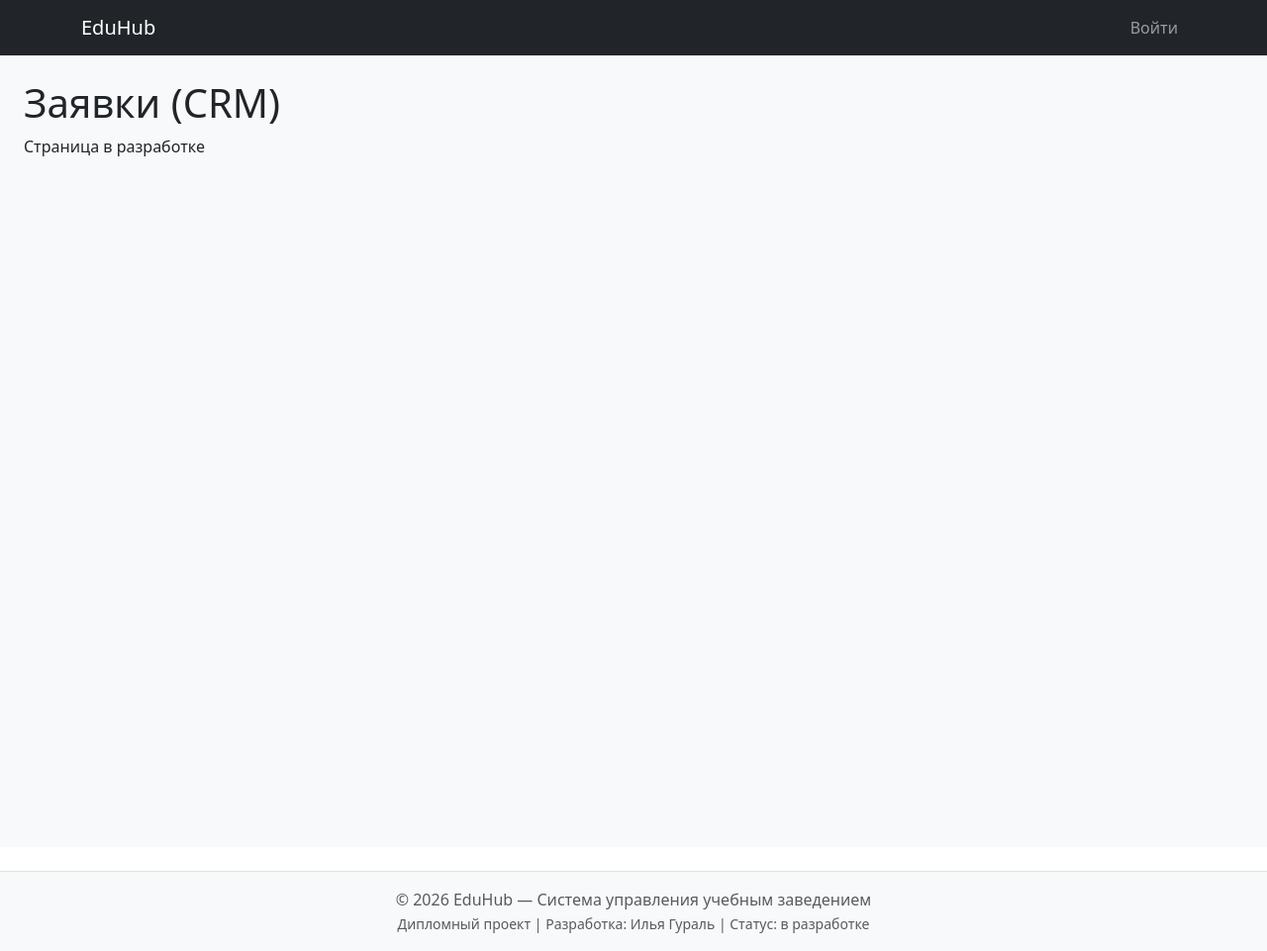
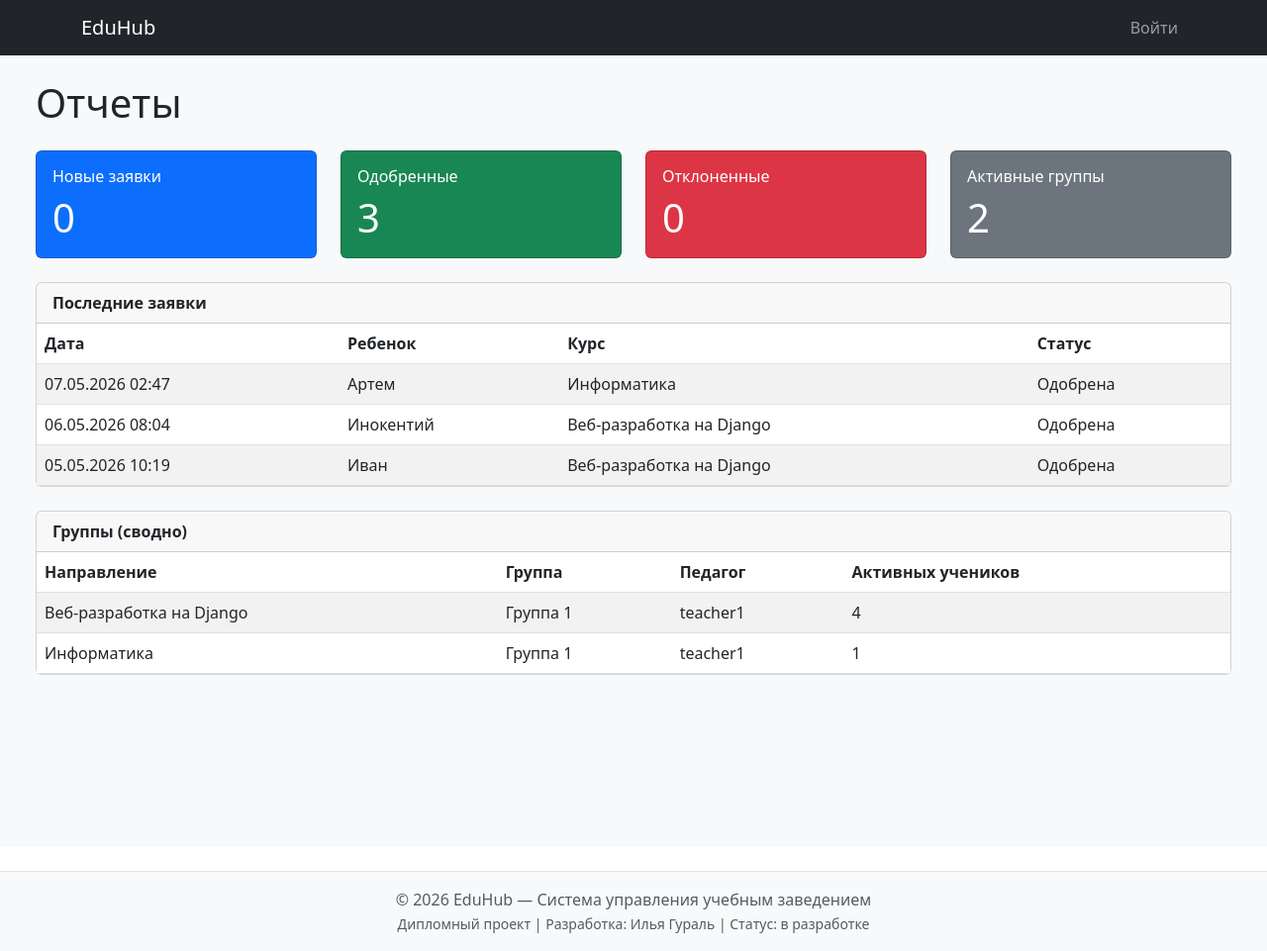
Before and after one commit to ilaygural/edu_hub_diploma, a Django app: page /manager/reports/ in a window 1280 px wide. Shown: the whole page at 99% size. Run offline with Django 5.2, Linux system fonts and the light colour scheme; data comes from the database, SQL or seed files in the repository; both versions use the stored data as it was after the commit.

Commit message:
feat: add reports manager

```diff
--- a/core/views.py
+++ b/core/views.py
@@ -645,4 +645,28 @@ def manager_payments(request):
 
 
 def manager_reports(request):
-    return render(request, 'core/manager/reports.html')
+    new_count = Application.objects.filter(status='new').count()
+    approved_count = Application.objects.filter(status='approved').count()
+    rejected_count = Application.objects.filter(status='rejected').count()
+    active_groups_count = Group.objects.filter(status=Group.Status.ACTIVE).count()
+
+    recent_applications = (
+        Application.objects
+        .select_related('course')
+        .order_by('-created_at')[:10]
+    )
+
+    groups_stats = (
+        Group.objects
+        .select_related('course', 'teacher__user')
+        .order_by('course__title', 'name')[:15]
+    )
+
+    return render(request, 'core/manager/reports.html', {
+        'new_count': new_count,
+        'approved_count': approved_count,
+        'rejected_count': rejected_count,
+        'active_groups_count': active_groups_count,
+        'recent_applications': recent_applications,
+        'groups_stats': groups_stats,
+    })
--- a/templates/core/manager/reports.html
+++ b/templates/core/manager/reports.html
@@ -1,6 +1,108 @@
 {% extends 'base.html' %}
 
 {% block content %}
-    <h1>Заявки (CRM)</h1>
-    <p>Страница в разработке</p>
+    <div class="container-fluid">
+        <h1 class="mb-4">Отчеты</h1>
+
+        <div class="row mb-4">
+            <div class="col-md-3">
+                <div class="card text-white bg-primary">
+                    <div class="card-body">
+                        <h6 class="card-title">Новые заявки</h6>
+                        <p class="display-6 mb-0">{{ new_count }}</p>
+                    </div>
+                </div>
+            </div>
+            <div class="col-md-3">
+                <div class="card text-white bg-success">
+                    <div class="card-body">
+                        <h6 class="card-title">Одобренные</h6>
+                        <p class="display-6 mb-0">{{ approved_count }}</p>
+                    </div>
+                </div>
+            </div>
+            <div class="col-md-3">
+                <div class="card text-white bg-danger">
+                    <div class="card-body">
+                        <h6 class="card-title">Отклоненные</h6>
+                        <p class="display-6 mb-0">{{ rejected_count }}</p>
+                    </div>
+                </div>
+            </div>
+            <div class="col-md-3">
+                <div class="card text-white bg-secondary">
+                    <div class="card-body">
+                        <h6 class="card-title">Активные группы</h6>
+                        <p class="display-6 mb-0">{{ active_groups_count }}</p>
+                    </div>
+                </div>
+            </div>
+        </div>
+
+        <div class="card mb-4">
+            <div class="card-header"><strong>Последние заявки</strong></div>
+            <div class="card-body p-0">
+                <table class="table table-striped mb-0">
+                    <thead>
+                    <tr>
+                        <th>Дата</th>
+                        <th>Ребенок</th>
+                        <th>Курс</th>
+                        <th>Статус</th>
+                    </tr>
+                    </thead>
+                    <tbody>
+                    {% for app in recent_applications %}
+                        <tr>
+                            <td>{{ app.created_at|date:"d.m.Y H:i" }}</td>
+                            <td>{{ app.child_name }}</td>
+                            <td>{{ app.course.title }}</td>
+                            <td>{{ app.get_status_display }}</td>
+                        </tr>
+                    {% empty %}
+                        <tr>
+                            <td colspan="4" class="text-center text-muted py-3">Заявок пока нет</td>
+                        </tr>
+                    {% endfor %}
+                    </tbody>
+                </table>
+            </div>
+        </div>
+
+        <div class="card">
+            <div class="card-header"><strong>Группы (сводно)</strong></div>
+            <div class="card-body p-0">
+                <table class="table table-striped mb-0">
+                    <thead>
+                    <tr>
+                        <th>Направление</th>
+                        <th>Группа</th>
+                        <th>Педагог</th>
+                        <th>Активных учеников</th>
+                    </tr>
+                    </thead>
+                    <tbody>
+                    {% for g in groups_stats %}
+                        <tr>
+                            <td>{{ g.course.title }}</td>
+                            <td>{{ g.name }}</td>
+                            <td>
+                                {% if g.teacher %}
+                                    {{ g.teacher.user.get_full_name|default:g.teacher.user.username }}
+                                {% else %}
+                                    —
+                                {% endif %}
+                            </td>
+                            <td>{{ g.active_pupils_count }}</td>
+                        </tr>
+                    {% empty %}
+                        <tr>
+                            <td colspan="4" class="text-center text-muted py-3">Групп пока нет</td>
+                        </tr>
+                    {% endfor %}
+                    </tbody>
+                </table>
+            </div>
+        </div>
+    </div>
 {% endblock %}
```
Also changed, not shown: templates/core/teacher/dashboard.html (+46 -9 lines), db.sqlite3.
